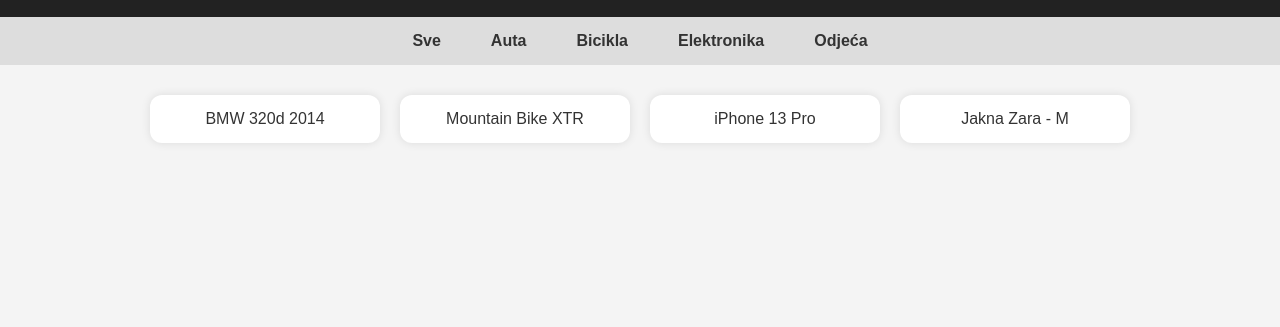
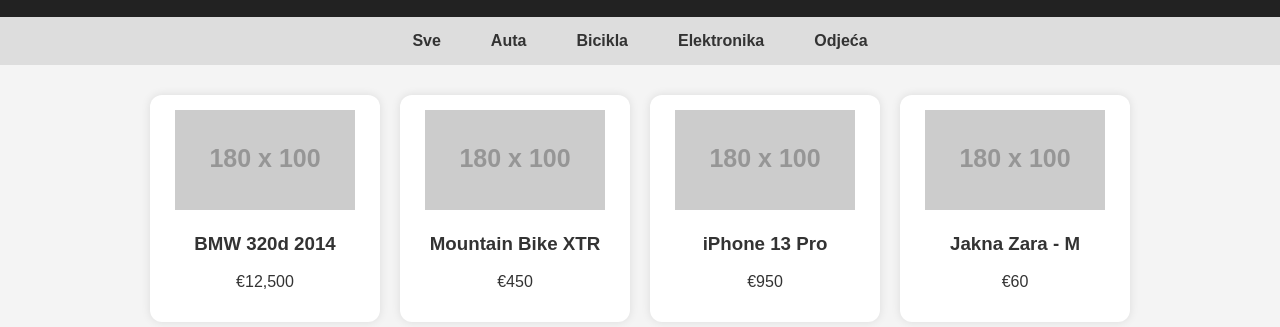
Before and after one commit to Kerimsehic12/Prodaja-svega, a plain HTML site: page index.html in a window 1280 px wide. Shown: the part 105-432 px from the top of the page. Drawn offline with Linux system fonts and the light colour scheme; placeholder pictures from the web are drawn by us.

Commit message:
Update index.html

```diff
--- a/index.html
+++ b/index.html
@@ -2,7 +2,7 @@
 <html lang="hr">
 <head>
   <meta charset="UTF-8" />
-  <meta name="viewport" content="width=device-width, initial-scale=1.0" />
+  <meta name="viewport" content="width=device-width, initial-scale=1" />
   <title>Prodaja svega</title>
   <link rel="stylesheet" href="style.css" />
 </head>
@@ -30,14 +30,32 @@
       <option value="elektronika">Elektronika</option>
       <option value="odjeca">Odjeća</option>
     </select>
+    <input type="text" id="cijena" placeholder="Cijena (€)" />
+    <input type="text" id="slika" placeholder="URL slike (npr. https://...)" />
     <button onclick="dodajOglas()">Spremi oglas</button>
   </section>
 
   <main id="oglasi">
-    <div class="oglas auta">BMW 320d 2014</div>
-    <div class="oglas bicikla">Mountain Bike XTR</div>
-    <div class="oglas elektronika">iPhone 13 Pro</div>
-    <div class="oglas odjeca">Jakna Zara - M</div>
+    <div class="oglas auta">
+      <img src="https://via.placeholder.com/180x100?text=BMW+320d" alt="BMW 320d" />
+      <h3>BMW 320d 2014</h3>
+      <p class="cijena">€12,500</p>
+    </div>
+    <div class="oglas bicikla">
+      <img src="https://via.placeholder.com/180x100?text=Mountain+Bike+XTR" alt="Mountain Bike XTR" />
+      <h3>Mountain Bike XTR</h3>
+      <p class="cijena">€450</p>
+    </div>
+    <div class="oglas elektronika">
+      <img src="https://via.placeholder.com/180x100?text=iPhone+13+Pro" alt="iPhone 13 Pro" />
+      <h3>iPhone 13 Pro</h3>
+      <p class="cijena">€950</p>
+    </div>
+    <div class="oglas odjeca">
+      <img src="https://via.placeholder.com/180x100?text=Jakna+Zara" alt="Jakna Zara" />
+      <h3>Jakna Zara - M</h3>
+      <p class="cijena">€60</p>
+    </div>
   </main>
 
   <script src="script.js"></script>
```
